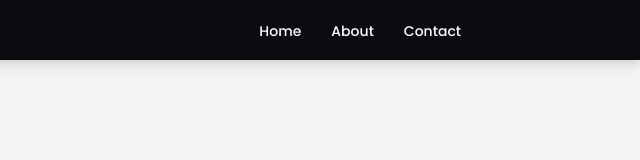
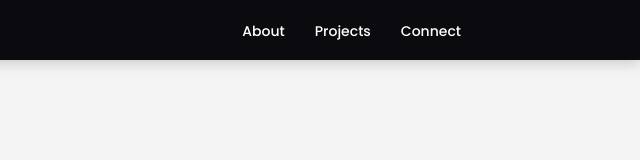
Before and after one commit to thegeekyaryan/thegeekyaryan.github.io, a plain HTML site: page index.html in a window 1280 px wide. Shown: the full height of the page, 640-1280 px from the left. Drawn offline with Linux system fonts and the light colour scheme; a web font is replaced by a local one.

Commit message:
Update index.html

```diff
--- a/index.html
+++ b/index.html
@@ -16,9 +16,9 @@
     <nav class="navbar">
         <div class="nav-brand">Aryan S.</div>
         <ul class="nav-list">
-            <li class="nav-item"><a href="#home" class="nav-link">Home</a></li>
-            <li class="nav-item"><a href="#about" class="nav-link">About</a></li>
-          <li class="nav-item"><a href="#contact" class="nav-link-1">Contact</a></li>
+            <li class="nav-item"><a href="#home" class="nav-link">About</a></li>
+            <li class="nav-item"><a href="#about" class="nav-link">Projects</a></li>
+          <li class="nav-item"><a href="#contact" class="nav-link-1">Connect</a></li>
 
         </ul>
     </nav>
```
